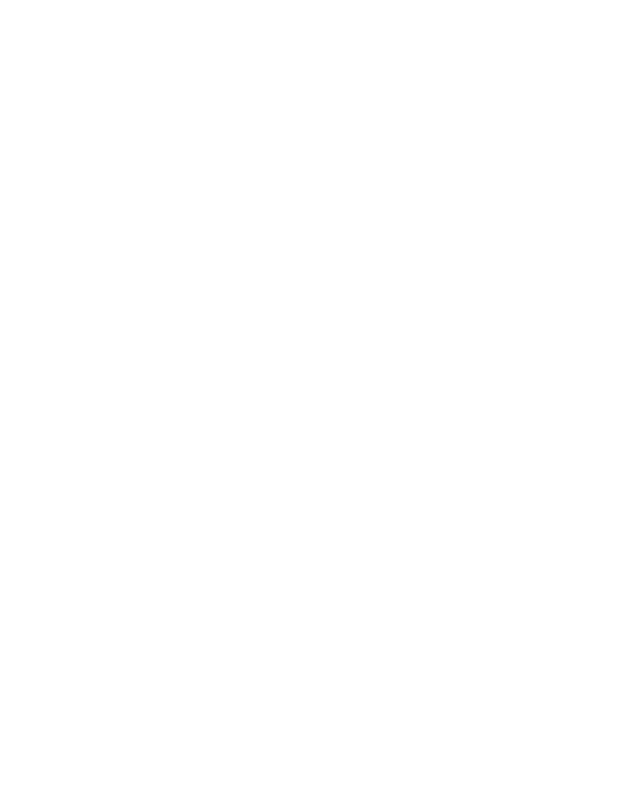
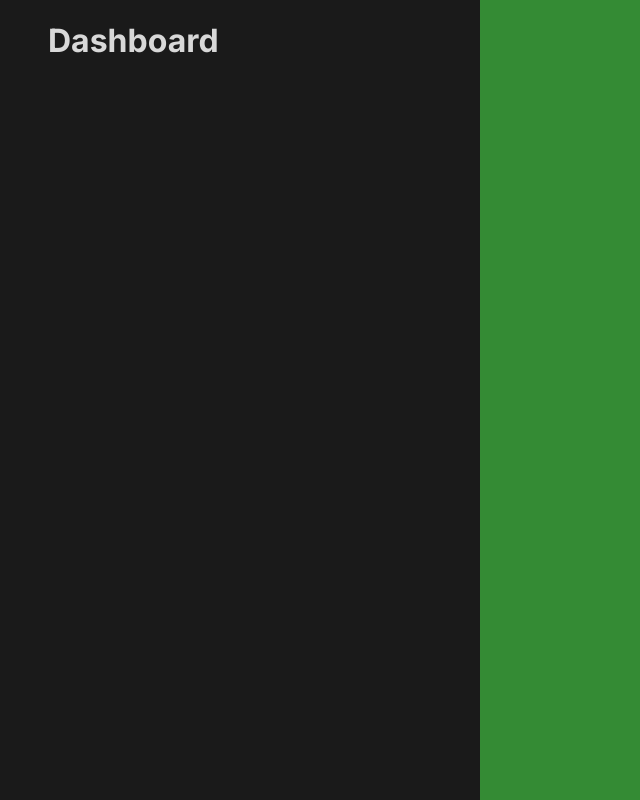
Before and after one commit to SeraphVIII/R.I.F.T., a plain HTML site: page front-end/index.html in a window 1280 px wide. Shown: the whole page, without its empty margins (0-640 px from the left). Drawn offline with Linux system fonts and the light colour scheme.

Commit message:
Add dashboard styling

```diff
--- a/front-end/index.html
+++ b/front-end/index.html
@@ -7,7 +7,14 @@
     <title>Field Health Tracker</title>
   </head>
   <body>
-    <div class="dashboard"></div>
+    <div class="dashboard">
+      <div class="header-container">
+        <h1>Dashboard</h1>
+      </div>
+      <div class="soldier-health-overview"></div>
+      <div class="soldier-health-overview"></div>
+      <div class="soldier-health-overview"></div>
+    </div>
     <div class="map-container"></div>
   </body>
 </html>
--- a/front-end/style.css
+++ b/front-end/style.css
@@ -1,3 +1,5 @@
+@import url("https://fonts.googleapis.com/css2?family=Inter:wght@100;200;300;400;500;600;700;800;900&family=Roboto:ital,wght@0,100;0,300;0,400;0,500;0,700;0,900;1,100;1,300;1,400;1,500;1,700;1,900&display=swap");
+
 html {
   box-sizing: border-box;
 }
@@ -18,4 +20,20 @@ body {
   display: grid;
   grid-template-columns: 3fr 5fr;
   grid-template-rows: 100vh;
+
+  font-family: "Inter";
 }
+
+.dashboard {
+  background-color: rgb(26, 26, 26);
+  padding-left: 10%;
+  padding-right: 10%;
+}
+
+.map-container {
+  background-color: rgb(52, 139, 52);
+}
+
+h1 {
+  color: rgb(216, 216, 216);
+}
```
